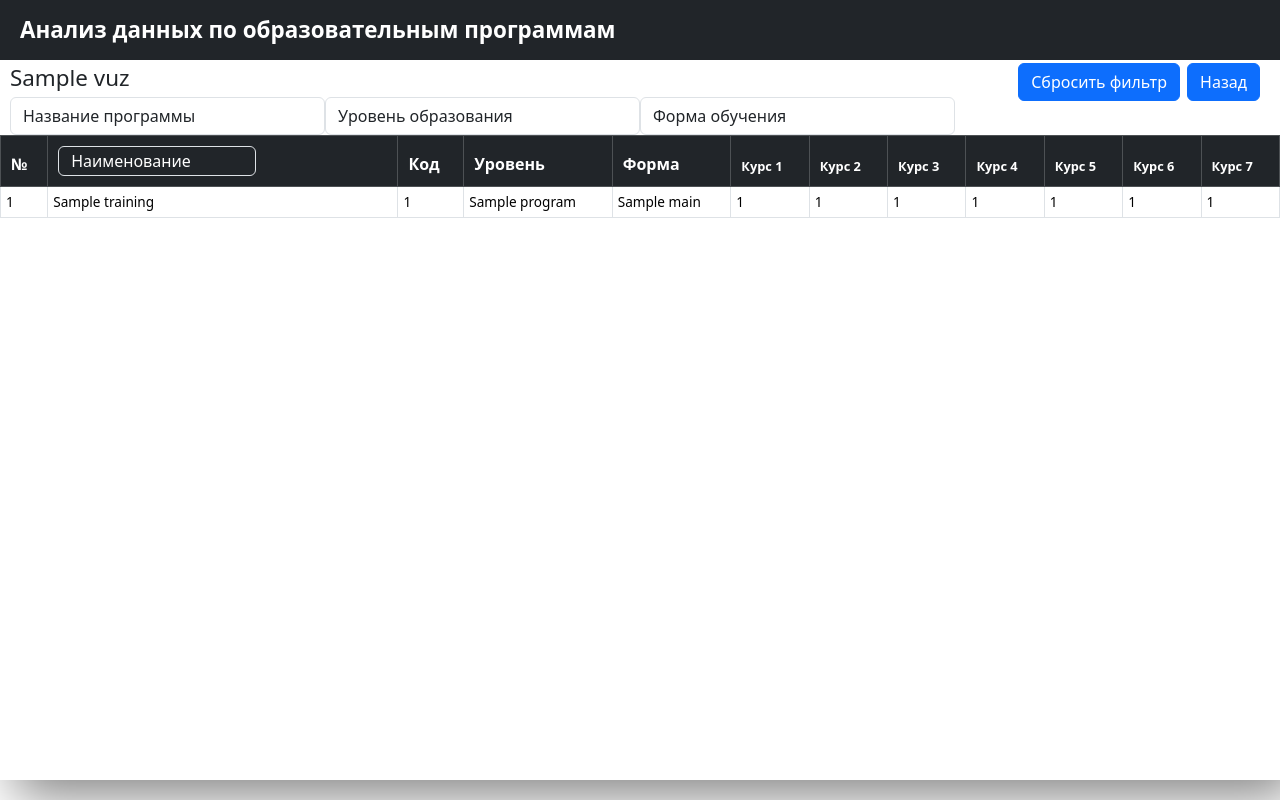
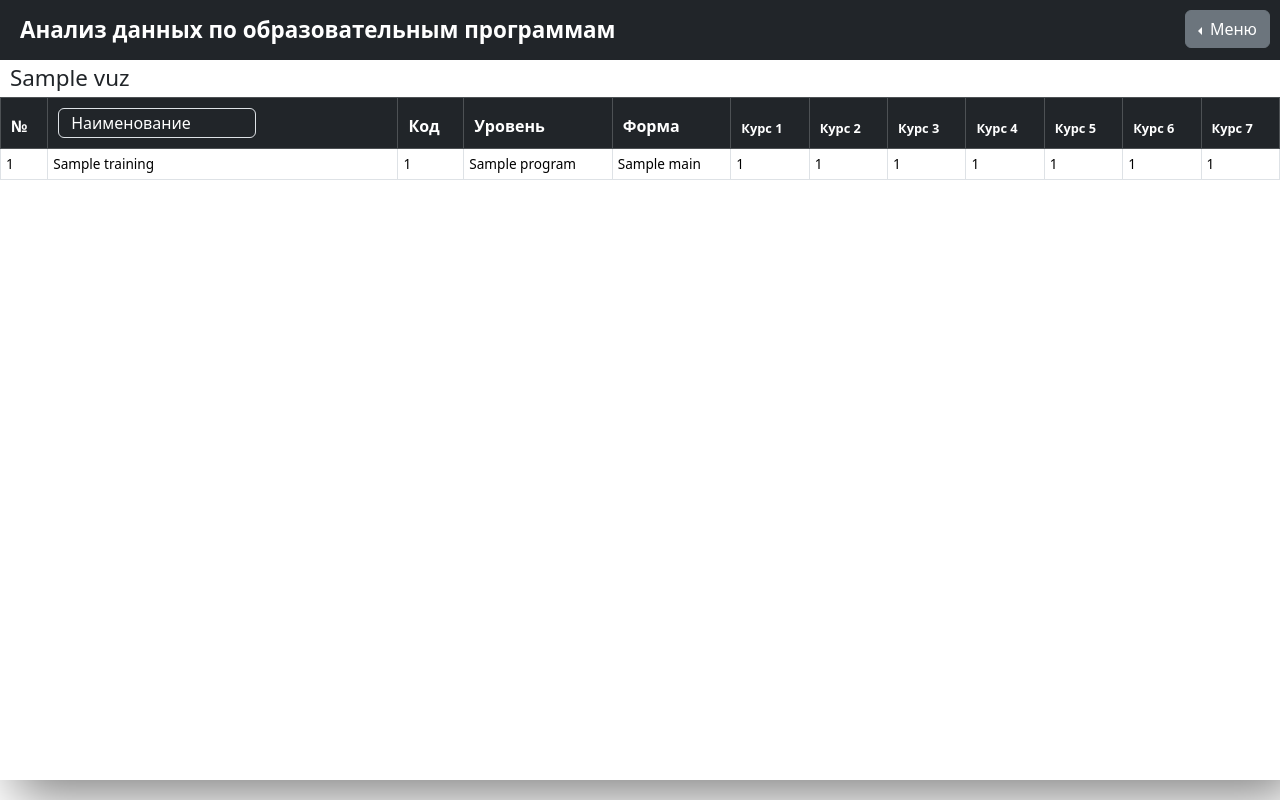
Before and after one commit to EngoyanSY/NIR_Engoyan, a Django app: page /vuz/prog/1/ in a window 1280 px wide. Run offline with Django 4.2, Linux system fonts and the light colour scheme; tables that the repository leaves empty hold one stand-in row (values such as "Sample post").

Commit message:
add: menu and filter prog

```diff
--- a/server/vuz/templates/vuz/prog.html
+++ b/server/vuz/templates/vuz/prog.html
@@ -47,6 +47,11 @@
             font-family: inherit;
         }
 
+        .mb-3 {
+            margin-left: 10px;
+            margin-bottom: 10px;
+        }
+
         .form-row {
             display: flex;
             flex-wrap: wrap;
@@ -74,7 +79,7 @@
         }
 
         .table-container {
-            height: 75vh;
+            height: 100vh;
             overflow-y: scroll;
         }
 
@@ -109,42 +114,72 @@
     <div class="header">
         Анализ данных по образовательным программам
     </div>
+
+    <!-- Кнопка меню -->
+    <div class="btn-group dropstart" style="position: fixed; top: 10px; right: 10px; z-index: 1000;">
+        <button type="button" class="btn btn-secondary dropdown-toggle" data-bs-toggle="dropdown" aria-expanded="false">
+            Меню
+        </button>
+        <ul class="dropdown-menu" style="overflow-y: hidden;">
+            <li><a class="dropdown-item" href="#" data-bs-toggle="modal" data-bs-target="#filterModal">Фильтр</a></li>
+            <li><a class="dropdown-item" href="#">Программа обучения</a></li>
+            <li><a class="dropdown-item" href="#">Аналитика</a></li>
+        </ul>
+    </div>
+
+     <!-- Модальное окно с фильтрами -->
+     <div class="modal fade" id="filterModal" tabindex="-1" aria-labelledby="filterModalLabel" aria-hidden="true">
+        <div class="modal-dialog">
+            <div class="modal-content">
+                <div class="modal-header">
+                    <h5 class="modal-title" id="filterModalLabel">Фильтры</h5>
+                    <button type="button" class="btn-close" data-bs-dismiss="modal" aria-label="Закрыть"></button>
+                </div>
+                <div class="modal-body">
+                    <div class="form-row">
+                        <div class="mb-3">
+                            <select id="programFilter" class="form-select">
+                                <option value="">Название программы</option>
+                                {% for name in fieldname %}
+                                <option value="{{ name.fieldid__fieldname }}">{{ name.fieldid__fieldname }}</option>
+                                {% endfor %}
+                            </select>
+                        </div>
+                        <div class="mb-3">
+                            <select id="educationLevelFilter" class="form-select">
+                                <option value="" selected>Уровень образования</option>
+                                {% for pr in prog %}
+                                <option value="{{ pr.progid__progname }}">{{ pr.progid__progname}}</option>
+                                {% endfor %}
+                            </select>
+                        </div>
+                         <div class="mb-3">
+                            <select id="studyFormFilter" class="form-select">
+                                <option value="" selected>Форма обучения</option>
+                                {% for form in formname %}
+                                <option value="{{ form.formname }}">{{ form.formname }}</option>
+                                {% endfor %}
+                            </select>
+                        </div>
+                    </div>
+                </div>
+                <div class="modal-footer">
+                    <button type="button" class="btn btn-secondary" data-bs-dismiss="modal">Закрыть</button>
+                    <button type="button" class="btn btn-primary" id="resetButton">Сбросить фильтр</button>
+                    <button type="button" class="btn btn-primary">Применить</button>
+                </div>
+            </div>
+        </div>
+    </div>
+
+
     <div class="container-fluid" style="box-shadow: 15px 15px 50px grey">
         {% if main_obj and main_obj|length > 0 %}
             <h2 style="margin: 5px 10px; width: 80%; font-size: 1.4em;">{{ main_obj.0.id_vuz.name }}</h2>
         {% else %}
             <h2 style="margin: 5px 10px; width: 80%; font-size: 1.4em;">Нет данных</h2>
         {% endif %}
-        <button class="btn btn-primary back" onclick="goBack()">Назад</button>
-        <button id="resetButton" class="btn btn-primary reset-filter-button">Сбросить фильтр</button>
-        <div class="form-row" style="margin: 0 10px;">
-            <div class="col-md-3">
-                <select id="programFilter" class="form-control">
-                    <option value="">Название программы</option>
-                    {% for name in fieldname %}
-                    <option value="{{ name.fieldid__fieldname }}">{{ name.fieldid__fieldname }}</option>
-                    {% endfor %}
-                </select>
-            </div>
-            <div class="col-md-3">
-                <select id="educationLevelFilter" class="form-control">
-                    <option value="" selected disabled>Уровень образования</option>
-                    <option value="">Все</option>
-                    {% for pr in prog %}
-                    <option value="{{ pr.progid__progname }}">{{ pr.progid__progname}}</option>
-                    {% endfor %}
-                </select>
-            </div>
-             <div class="col-md-3">
-                <select id="studyFormFilter" class="form-control">
-                    <option value="" selected disabled>Форма обучения</option>
-                    <option value="">Все</option>
-                    {% for form in formname %}
-                    <option value="{{ form.formname }}">{{ form.formname }}</option>
-                    {% endfor %}
-                </select>
-            </div>
-        </div>
+        <!-- <button class="btn btn-primary back" onclick="goBack()">Назад</button> -->
         <div class="table table-container table-hover">
         <table class="table table-bordered">
             <thead class="table-dark">
--- a/server/vuz/templates/vuz/vuz.html
+++ b/server/vuz/templates/vuz/vuz.html
@@ -68,7 +68,7 @@
         }
 
         .container-fluid {
-            height: 90vh;
+            height: 100vh;
             padding: 0px;
             overflow: hidden;
         }
```
